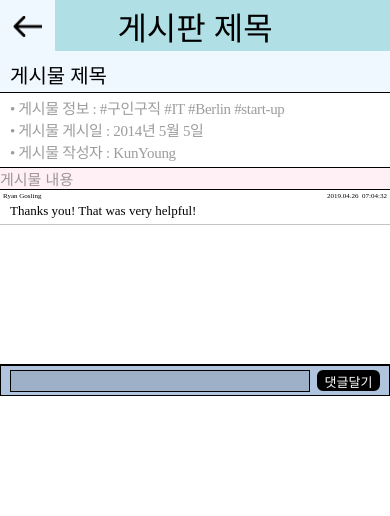
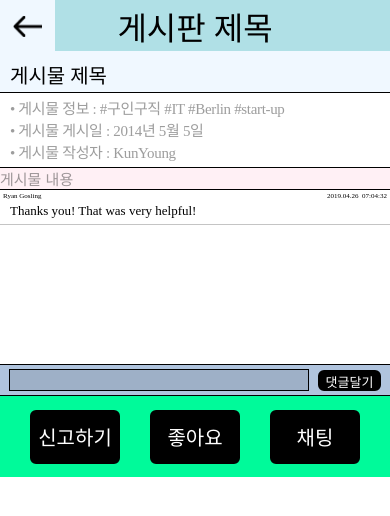
Before and after one commit to DeutschlandKorea/DeutschlandKorea, a React Native app: screen / in a window 390 px wide. Shown: the top 516 px of the page. Built offline with nearby package versions, Linux system fonts and the light colour scheme.

Commit message:
[UPDATE] Poster_7UnderBar

```diff
--- a/src/components/PosterComponents/Poster_6Comment_Input.js
+++ b/src/components/PosterComponents/Poster_6Comment_Input.js
@@ -4,7 +4,8 @@ import {Dimensions} from "react-native";
 /*--------------------------------------------------------------------------------------*/
 const Container = styled.View`
   height: 31px;
-  border: 1px solid #000000;
+  border-bottom-width: 1px;
+  border-color: #000000;
   flex-direction: row;
   align-items: center;
   background-color: lightsteelblue;
--- /dev/null
+++ b/src/components/PosterComponents/Poster_7UnderBar.js
@@ -0,0 +1,43 @@
+import React from "react";
+import styled from "styled-components/native";
+/*--------------------------------------------------------------------------------------*/
+const Container = styled.View`
+  height: 81px;
+  flex-direction: row;
+  justify-content: space-evenly;
+  align-items: center;
+  background-color: mediumspringgreen;
+`
+/*--------------------------------------------------------------------------------------*/
+const Button = styled.TouchableOpacity`
+  border-radius: 6px;
+  height: 54px;
+  width: 90px;
+  justify-content: center;
+  align-content: center;
+  background-color: #000000;
+  border: 2px solid #000000;
+`
+const ButtonTitle = styled.Text`
+  text-align: center;
+  font-family: serif;
+  font-size: 20px;
+  color: #ffffff;
+`
+/*--------------------------------------------------------------------------------------*/
+const Poster_7UnderBar = ({height}) => {
+    return (
+        <Container height={height}>
+            <Button>
+                <ButtonTitle>신고하기</ButtonTitle>
+            </Button>
+            <Button>
+                <ButtonTitle>좋아요</ButtonTitle>
+            </Button>
+            <Button>
+                <ButtonTitle>채팅</ButtonTitle>
+            </Button>
+        </Container>
+    )
+}
+export default Poster_7UnderBar;
--- a/src/screens/Poster.js
+++ b/src/screens/Poster.js
@@ -8,6 +8,7 @@ import Poster_3Information from "../components/PosterComponents/Poster_3Informat
 import Poster_4Content from "../components/PosterComponents/Poster_4Content";
 import Poster_5Comment from "../components/PosterComponents/Poster_5Comment";
 import Poster_6Comment_Input from "../components/PosterComponents/Poster_6Comment_Input";
+import Poster_7UnderBar from "../components/PosterComponents/Poster_7UnderBar";
 
 const Container = styled.SafeAreaView`
   flex: 1;
@@ -23,6 +24,7 @@ const Poster = () => {
             <Poster_4Content height={propHeight.Poster_4Content}/>
             <Poster_5Comment height={propHeight.Poster_5Comment}/>
             <Poster_6Comment_Input height={propHeight.Poster_6Comment_Input}/>
+            <Poster_7UnderBar height={propHeight.Poster_7UnderBar}/>
         </Container>
     )
 }
--- a/src/theme.js
+++ b/src/theme.js
@@ -12,9 +12,10 @@ const displays = {
     Poster_1Navigation: '51',
     Poster_2Title: '41',
     Poster_3Information: '76',
-    Poster_4Content: Dimensions.get('window').height-StatusBar.currentHeight-51-41-76-175-31,
+    Poster_4Content: Dimensions.get('window').height-StatusBar.currentHeight-51-41-76-175-31-81,
     Poster_5Comment: '175',
     Poster_6Comment_Input: '31',
+    Poster_7UnderBar: '81',
 }
 /*--------------------------------------------------------------------------------------*/
 export const theme = {
@@ -32,4 +33,5 @@ export const display = {
     Poster_4Content: displays.Poster_4Content,
     Poster_5Comment: displays.Poster_5Comment,
     Poster_6Comment_Input: displays.Poster_6Comment_Input,
+    Poster_7UnderBar: displays.Poster_7UnderBar,
 }
```
